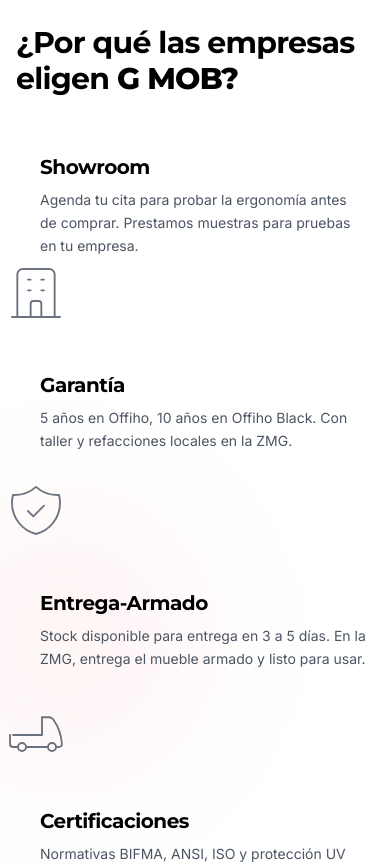
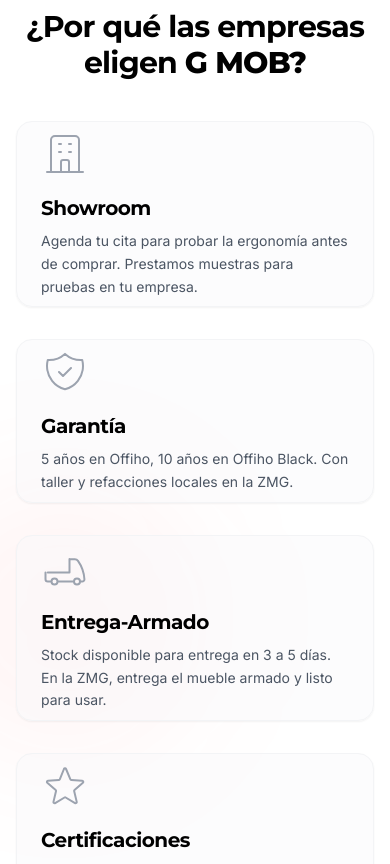
Before and after one commit to jhon-henao13/gmob-web, a React (Vite) app: page / in a window 390 px wide. Shown: the part 900-1764 px from the top of the page. Built offline with nearby package versions, Linux system fonts and the light colour scheme.

Commit message:
fix: icons mobile in WhyUs section

```diff
--- a/src/components/WhyUs.jsx
+++ b/src/components/WhyUs.jsx
@@ -8,10 +8,10 @@
       title: 'Showroom',
       description:
         'Agenda tu cita para probar la ergonomía antes de comprar. Prestamos muestras para pruebas en tu empresa.',
-      // Icono estilo Line-Art de Edificio / Showroom (Tamaño grande)
+      // Icono estilo Line-Art de Edificio / Showroom (Tamaño optimizado responsive)
       icon: (
         <svg
-          className="w-16 h-16 sm:w-20 sm:h-20 text-gray-500 group-hover:text-gmob-red transition-colors duration-300 stroke-[0.7]"
+          className="w-12 h-12 sm:w-16 sm:h-16 lg:w-20 lg:h-20 text-gray-400 sm:text-gray-500 group-hover:text-gmob-red transition-colors duration-300 stroke-[1] sm:stroke-[0.7]"
           fill="none"
           stroke="currentColor"
           viewBox="0 0 24 24"
@@ -29,10 +29,10 @@
       title: 'Garantía',
       description:
         '5 años en Offiho, 10 años en Offiho Black. Con taller y refacciones locales en la ZMG.',
-      // Icono estilo Escudo con Checkmark (Tamaño grande)
+      // Icono estilo Escudo con Checkmark (Tamaño optimizado responsive)
       icon: (
         <svg
-          className="w-16 h-16 sm:w-20 sm:h-20 text-gray-500 group-hover:text-gmob-red transition-colors duration-300 stroke-[0.7]"
+          className="w-12 h-12 sm:w-16 sm:h-16 lg:w-20 lg:h-20 text-gray-400 sm:text-gray-500 group-hover:text-gmob-red transition-colors duration-300 stroke-[1] sm:stroke-[0.7]"
           fill="none"
           stroke="currentColor"
           viewBox="0 0 24 24"
@@ -50,10 +50,10 @@
       title: 'Entrega-Armado',
       description:
         'Stock disponible para entrega en 3 a 5 días. En la ZMG, entrega el mueble armado y listo para usar.',
-      // Icono estilo Camión de Logística / Entrega (Tamaño grande)
+      // Icono estilo Camión de Logística / Entrega (Tamaño optimizado responsive)
       icon: (
         <svg
-          className="w-16 h-16 sm:w-20 sm:h-20 text-gray-500 group-hover:text-gmob-red transition-colors duration-300 stroke-[0.7]"
+          className="w-12 h-12 sm:w-16 sm:h-16 lg:w-20 lg:h-20 text-gray-400 sm:text-gray-500 group-hover:text-gmob-red transition-colors duration-300 stroke-[1] sm:stroke-[0.7]"
           fill="none"
           stroke="currentColor"
           viewBox="0 0 24 24"
@@ -71,10 +71,10 @@
       title: 'Certificaciones',
       description:
         'Normativas BIFMA, ANSI, ISO y protección UV para exteriores que garantizan una inversión a largo plazo.',
-      // Icono estilo Estrella de Certificación y Calidad (Tamaño grande)
+      // Icono estilo Estrella de Certificación y Calidad (Tamaño optimizado responsive)
       icon: (
         <svg
-          className="w-16 h-16 sm:w-20 sm:h-20 text-gray-500 group-hover:text-gmob-red transition-colors duration-300 stroke-[0.7]"
+          className="w-12 h-12 sm:w-16 sm:h-16 lg:w-20 lg:h-20 text-gray-400 sm:text-gray-500 group-hover:text-gmob-red transition-colors duration-300 stroke-[1] sm:stroke-[0.7]"
           fill="none"
           stroke="currentColor"
           viewBox="0 0 24 24"
@@ -119,7 +119,7 @@
   };
 
   return (
-    <section id="nosotros" className="py-20 sm:py-28 bg-white border-y border-gray-100 overflow-hidden relative">
+    <section id="nosotros" className="py-16 sm:py-28 bg-white border-y border-gray-100 overflow-hidden relative">
       {/* Sutil brillo de fondo decorativo */}
       <div className="absolute top-1/2 -left-20 w-72 h-72 bg-red-500/5 rounded-full blur-3xl pointer-events-none" />
 
@@ -129,12 +129,12 @@
           initial="hidden"
           whileInView="visible"
           viewport={{ once: true, margin: '-100px' }}
-          className="grid grid-cols-1 lg:grid-cols-12 gap-12 lg:gap-16 items-center"
+          className="grid grid-cols-1 lg:grid-cols-12 gap-10 sm:gap-16 items-center"
         >
 
           {/* COLUMNA IZQUIERDA: TITULAR */}
-          <motion.div variants={titleVariants} className="lg:col-span-5">
-            <h2 className="text-3xl sm:text-4xl md:text-5xl font-bold  text-black !leading-[1.2] font-montserrat tracking-tight">
+          <motion.div variants={titleVariants} className="lg:col-span-5 text-center sm:text-left">
+            <h2 className="text-3xl sm:text-4xl md:text-5xl font-bold text-black !leading-[1.2] font-montserrat tracking-tight">
               ¿Por qué las <br className="hidden sm:inline" />
               empresas eligen <br className="hidden sm:inline" />
               <span className="text-black relative inline-block font-extrabold">
@@ -144,28 +144,35 @@
             </h2>
           </motion.div>
 
-          {/* COLUMNA DERECHA: DISEÑO LIBRE */}
-          <div className="lg:col-span-7 grid grid-cols-1 sm:grid-cols-2 gap-x-8 gap-y-12">
+          {/* COLUMNA DERECHA: CARDS Y POSICIONAMIENTO RESPONSIVE */}
+          <div className="lg:col-span-7 grid grid-cols-1 sm:grid-cols-2 gap-8 sm:gap-x-8 sm:gap-y-12">
             {features.map((item) => (
               <motion.div
                 key={item.id}
                 variants={itemVariants}
-                className="group relative flex flex-col justify-between pt-2 pb-2 min-h-[170px]"
+                className="group relative flex flex-col sm:justify-between pt-2 pb-2 sm:min-h-[170px] bg-gray-50/50 sm:bg-transparent p-6 sm:p-0 rounded-2xl sm:rounded-none border border-gray-100 sm:border-none shadow-sm sm:shadow-none"
               >
-                {/* BLOQUE SUPERIOR: TÍTULO Y DESCRIPCIÓN (Desplazado a la derecha con pl-6 o pl-8) */}
-                <div className="pl-6 sm:pl-8">
+                {/*
+                  ESTRUCTURA HÍBRIDA RESPONSIVE:
+                  - En Mobile (< 640px): El icono va arriba, seguido del título y párrafo en flujo normal (flex-col).
+                  - En Desktop (sm: en adelante): Mantiene tu diseño libre absoluto con pl-8 en el texto y el icono flotando abajo a la izquierda.
+                */}
+
+                {/* ICONO (Arriba en Mobile / Posicionado absoluto abajo en Desktop) */}
+                <div className="mb-4 sm:mb-0 sm:absolute sm:-left-6 lg:sm:-left-10 sm:bottom-[-20px] flex items-end z-10 pointer-events-none">
+                  {item.icon}
+                </div>
+
+                {/* BLOQUE DE TÍTULO Y DESCRIPCIÓN */}
+                <div className="sm:pl-8">
                   <h3 className="text-xl sm:text-2xl font-bold font-montserrat text-black tracking-tight group-hover:text-gmob-red transition-colors duration-200 mb-2">
                     {item.title}
                   </h3>
-                  <p className="text-gray-600 font-sans text-sm sm:text-base leading-relaxed pr-2">
+                  <p className="text-gray-600 font-sans text-sm sm:text-base leading-relaxed sm:pr-2">
                     {item.description}
                   </p>
                 </div>
 
-                {/* BLOQUE INFERIOR IZQUIERDA: ICONO GRANDE (Posicionado libremente más a la izquierda y más arriba) */}
-                <div className="absolute -left-3 sm:-left-10 bottom-[-10px] sm:bottom-[-20px] flex items-end z-10 pointer-events-none">
-                  {item.icon}
-                </div>
               </motion.div>
             ))}
           </div>
```
